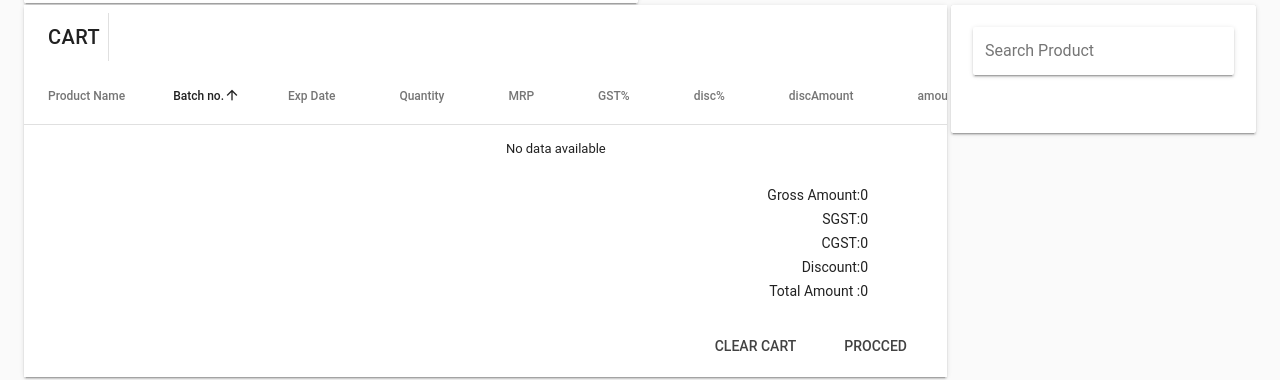
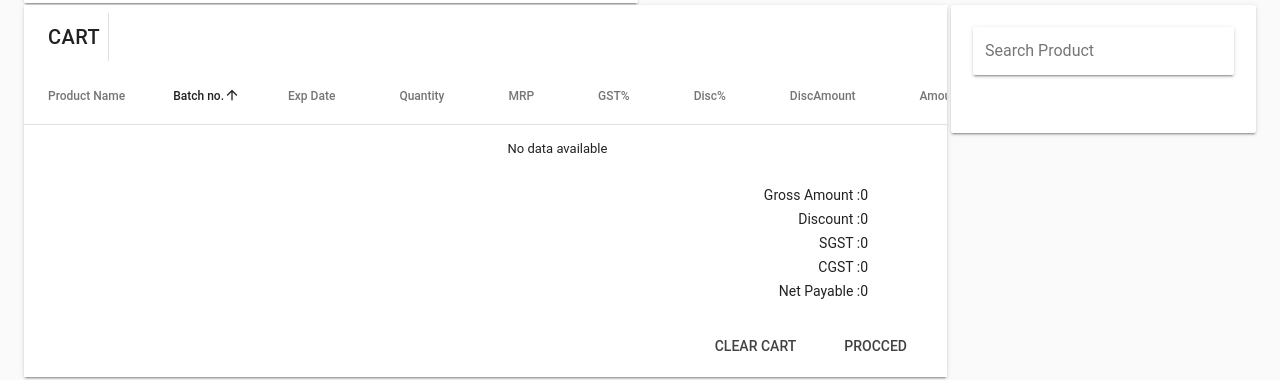
Before and after one commit to bhagath-charan/pos, a Vue app: page / in a window 1280 px wide. Shown: the part 255-635 px from the top of the page. Built offline with nearby package versions, Linux system fonts and the light colour scheme; a small style sheet from the web is missing; the HTML template or start-up script is replaced by a standard one.

Commit message:
modified gross amount

```diff
--- a/src/components/DataTable.vue
+++ b/src/components/DataTable.vue
@@ -14,22 +14,17 @@
       <template v-slot:items="props">
         <td>{{ props.item.product.name }}</td>
         <td>
-
-            <v-text-field  v-model="props.item.batch" ></v-text-field>
-
+            <v-text-field  v-model="props.item.product.batch" ></v-text-field>
         </td>
         <td>{{ }}</td>
 
-        <td>
-
+           <td>
               <v-text-field
                 type="number"
                 v-model="props.item.quantity"
                 :on="calculateAmount(props.item, props.item.quantity)"
               >
               </v-text-field>
-
-
         </td>
         <td>{{ props.item.product.mrp }}</td>
         <td>{{props.item.product.gst}}</td>
@@ -52,19 +47,19 @@
 <v-flex xs11>
     <v-list>
     <v-list-tile-content>
-      <v-list-tile-title class="text-lg-right">Gross Amount:{{calculated.GrossAmount}}</v-list-tile-title>
+      <v-list-tile-title class="text-lg-right">Gross Amount :{{calculated.GrossAmount}}</v-list-tile-title>
     </v-list-tile-content>
     <v-list-tile-content>
-      <v-list-tile-title class="text-lg-right">SGST:{{calculated.taxTotal/2}}</v-list-tile-title>
+      <v-list-tile-title class="text-lg-right">Discount :{{calculated.totalDiscount}}</v-list-tile-title>
     </v-list-tile-content>
     <v-list-tile-content>
-      <v-list-tile-title class="text-lg-right">CGST:{{calculated.taxTotal/2}}</v-list-tile-title>
+      <v-list-tile-title class="text-lg-right">SGST :{{calculated.taxTotal/2}}</v-list-tile-title>
     </v-list-tile-content>
     <v-list-tile-content>
-      <v-list-tile-title class="text-lg-right">Discount:{{calculated.totalDiscount}}</v-list-tile-title>
+      <v-list-tile-title class="text-lg-right">CGST :{{calculated.taxTotal/2}}</v-list-tile-title>
     </v-list-tile-content>
     <v-list-tile-content>
-      <v-list-tile-title class="text-lg-right">Total Amount :{{ pos.totalAmount }}</v-list-tile-title>
+      <v-list-tile-title class="text-lg-right">Net Payable :{{ pos.totalAmount }}</v-list-tile-title>
     </v-list-tile-content>
     <v-spacer></v-spacer>
     </v-list>
@@ -97,9 +92,9 @@ export default {
       { text: "Quantity", value: "quantity" },
       { text: "MRP", value: "mrp" },
       {text: "GST%", value:"gst" },
-      { text: "disc%", value: "discount" },
-      {text: "discAmount", value:"discountAmount" },
-      { text: "amount", value: "amount"},
+      { text: "Disc%", value: "discount" },
+      {text: "DiscAmount", value:"discountAmount" },
+      { text: "Amount", value: "amount"},
       { text: "Actions", value: "name", sortable: false }
     ],
     calculated:{
@@ -189,7 +184,7 @@ export default {
     },
     grossAmount(){
     this.calculated.GrossAmount = this.pos.lineItems
-      .map(e => e.amount)
+      .map(e => e.product.mrp * e.quantity)
       .reduce((prev,next) => prev + next);
     },
     totalDiscount(){
```
